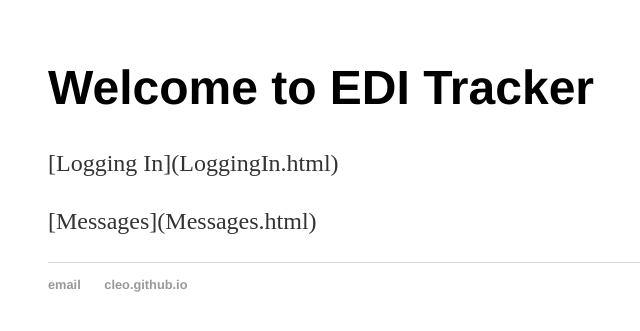
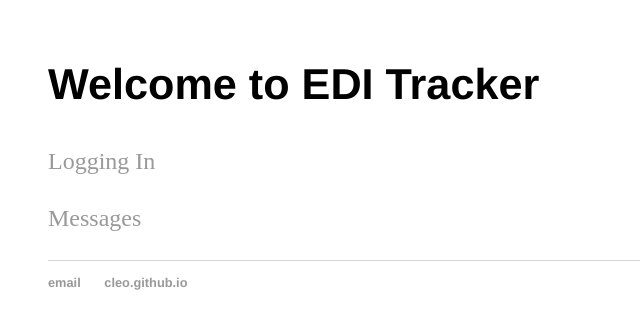
Before and after one commit to wkellett/cleo.github.io, a Jekyll site: the page built from EDITracker/Index.md, in a window 1280 px wide. Shown: the top 331 px of the page, without its empty margins (144-784 px from the left). Built offline with Jekyll 4.4.1, drawn with Linux system fonts in a browser that asks for light colours.

Commit message:
Update Index.md

```diff
--- a/EDITracker/Index.md
+++ b/EDITracker/Index.md
@@ -2,8 +2,8 @@
 layout: default
 title: Welcome to EDI Tracker
 ---
-<h1>Welcome to EDI Tracker</h1>
+## Welcome to EDI Tracker
 
-<p>[Logging In](LoggingIn.html)</p>
+[Logging In](LoggingIn.html)
 
-<p>[Messages](Messages.html)</p>
+[Messages](Messages.html)
```
